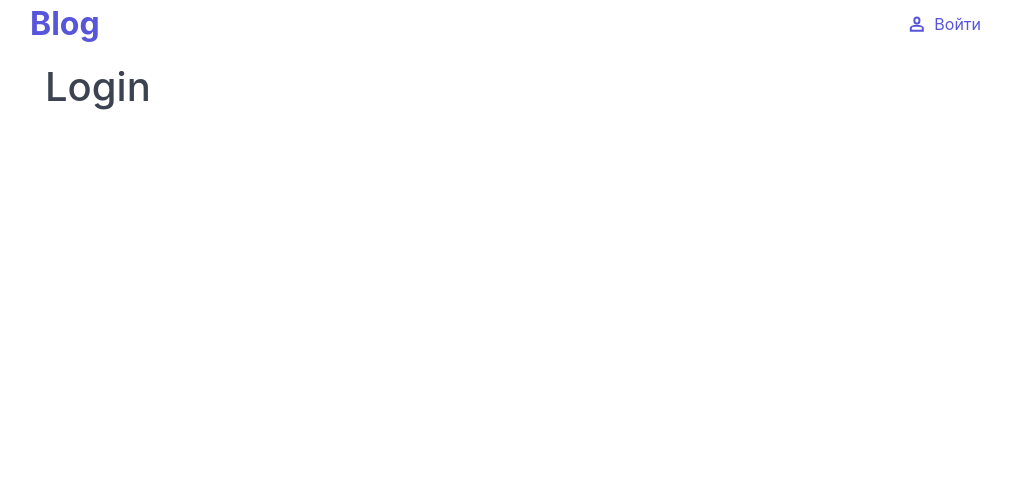
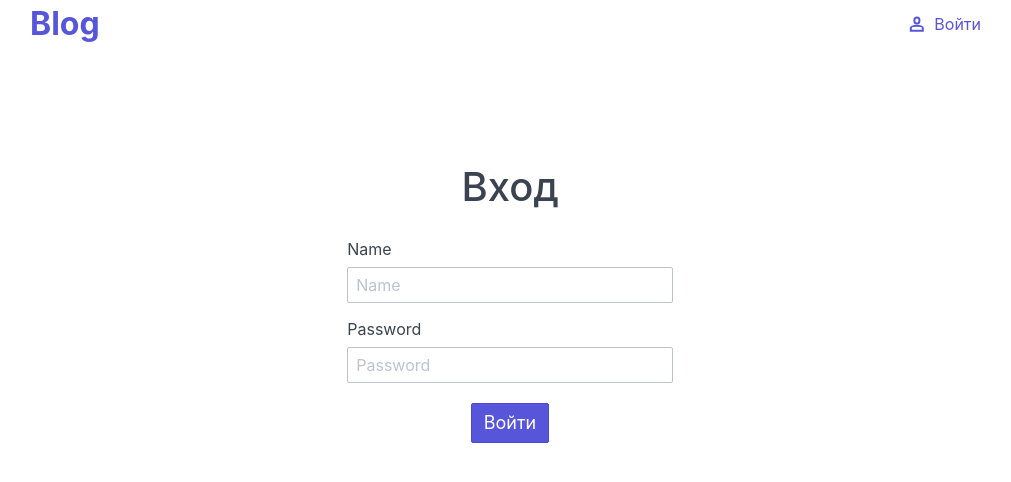
Before and after one commit to Tardigrada777/trlogic-test, a Vue app: page /login in a window 1280 px wide. Shown: the top 482 px of the page, without its empty margins (130-1141 px from the left). Built offline with nearby package versions, Linux system fonts and the light colour scheme; data requests are answered from the project's data file.

Commit message:
Login page и подключение логики к странице

```diff
--- a/src/components/AppBar.vue
+++ b/src/components/AppBar.vue
@@ -17,7 +17,7 @@
           <a href="#" v-if="isUserAuth" @click.prevent="logout" class="btn btn-link">
             <i class="icon icon-shutdown text size--16 mr--5"></i> Выйти
           </a>
-          <a href="#" v-else @click.prevent="login" class="btn btn-link">
+          <a href="#" v-else @click.prevent="$router.push('/login')" class="btn btn-link">
             <i class="icon icon-people text size--16 mr--5"></i> Войти
           </a>
         </section>
@@ -37,7 +37,7 @@ export default {
     }
   },
   methods: {
-    ...mapActions(["login", "logout"])
+    ...mapActions(["logout"])
   }
 };
 </script>
--- /dev/null
+++ b/src/components/DeleteConfirm.vue
@@ -0,0 +1,36 @@
+<template>
+  <div class="modal active" v-show="value" id="modal-id">
+    <a class="modal-overlay" aria-label="Close" @click.prevent="close"></a>
+    <div class="modal-container">
+      <div class="modal-header">
+        <a class="btn btn-clear float-right" aria-label="Close" @click.prevent="close"></a>
+        <div class="modal-title h5">Подтверждение удаления</div>
+      </div>
+      <div class="modal-body">
+        <div
+          class="content"
+        >Данное действие невозможно будет отменить. Вы уверены, что хотите удалить эту статью?</div>
+      </div>
+      <div class="modal-footer">
+        <button class="btn btn-error" @click="close">Нет</button>
+        <button class="btn btn-primary">Да</button>
+      </div>
+    </div>
+  </div>
+</template>
+
+<script>
+export default {
+  props: {
+    value: Boolean
+  },
+  methods: {
+    close() {
+      this.$emit("input", !this.value);
+    }
+  }
+};
+</script>
+
+<style lang="scss" scoped>
+</style>
--- a/src/views/ArticlesEditPage.vue
+++ b/src/views/ArticlesEditPage.vue
@@ -13,11 +13,13 @@
       :article="article"
       class="mb--20"
       @edit-article="editArticle(article)"
+      @delete-article="deleteConfirm = true"
       editable
     />
 
     <NewArticleModal v-model="isNewArticleModalOpen" />
     <EditArticleModal :article="article" v-model="isEditModalOpen" />
+    <DeleteConfirm v-model="deleteConfirm" />
   </div>
 </template>
 
@@ -27,6 +29,7 @@ import ArticleCard from "../components/ArticleCard";
 
 import EditArticleModal from "../components/EditArticleModal";
 import NewArticleModal from "../components/NewArticleModal";
+import DeleteConfirm from "../components/DeleteConfirm";
 
 export default {
   name: "articlesEdit",
@@ -34,6 +37,7 @@ export default {
     return {
       isEditModalOpen: false,
       isNewArticleModalOpen: false,
+      deleteConfirm: false,
       article: {}
     };
   },
@@ -46,7 +50,7 @@ export default {
       this.isEditModalOpen = true;
     }
   },
-  components: { ArticleCard, EditArticleModal, NewArticleModal }
+  components: { ArticleCard, EditArticleModal, NewArticleModal, DeleteConfirm }
 };
 </script>
 
--- a/src/views/LoginPage.vue
+++ b/src/views/LoginPage.vue
@@ -1,19 +1,47 @@
 <template>
   <div class="login-page p-all--15">
-    <h1>Login</h1>
+    <div class="login-form pt--100">
+      <h1 class="text align--center">Вход</h1>
+      <div class="form-group">
+        <label class="form-label" for="userLoginInput">Name</label>
+        <input
+          class="form-input"
+          type="text"
+          id="userLoginInput"
+          placeholder="Name"
+          v-model="userLogin"
+        />
+      </div>
+      <div class="form-group">
+        <label class="form-label" for="password">Password</label>
+        <input class="form-input" type="password" id="password" placeholder="Password" />
+      </div>
+      <div class="mt--20 text align--center">
+        <button class="btn btn-primary btn-lg" @click.prevent="login">Войти</button>
+      </div>
+    </div>
   </div>
 </template>
 
 <script>
+import { mapActions } from "vuex";
+
 export default {
   data() {
     return {
-      login: "",
+      userLogin: "",
       password: ""
     };
+  },
+  methods: {
+    ...mapActions(["login"])
   }
 };
 </script>
 
 <style lang="scss" scoped>
+.login-form {
+  width: 35%;
+  margin: 0 auto;
+}
 </style>
```
